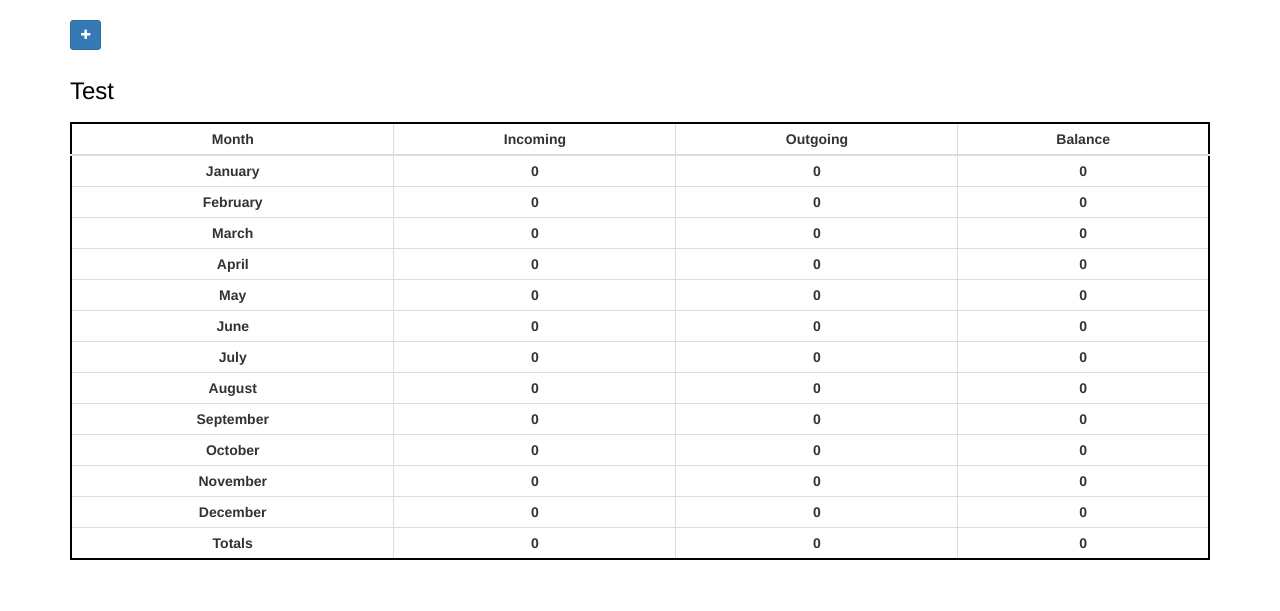
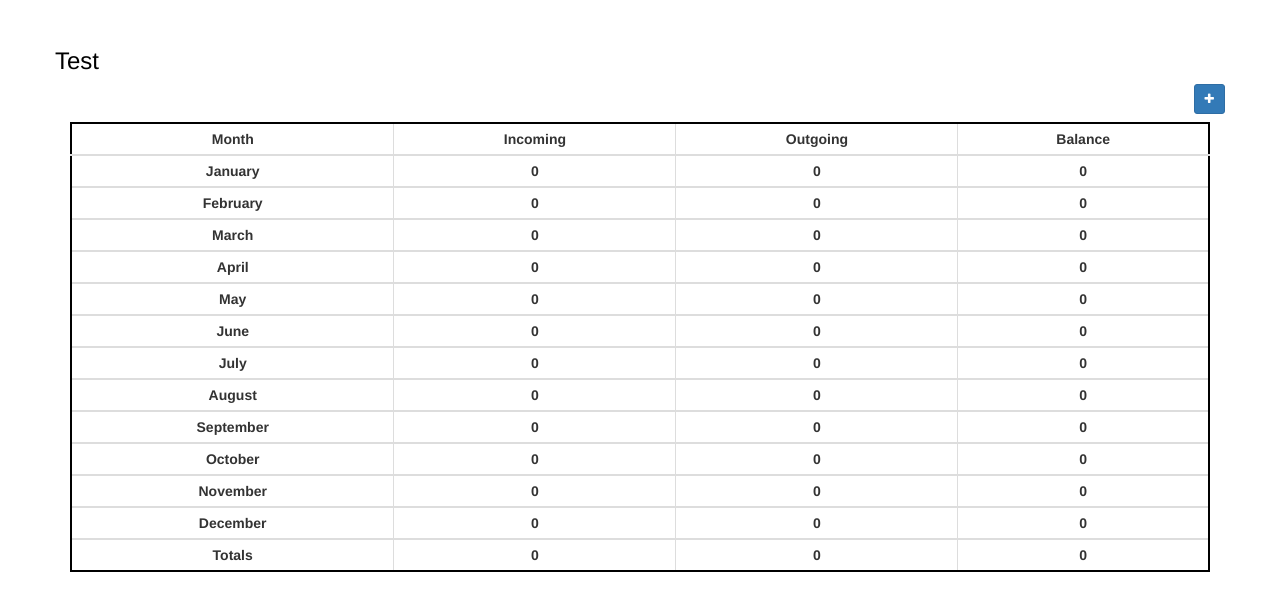
Before and after one commit to JeffreyThijs/personal_finance_tool, a Flask app: page /core/prognosis/yearly_overview in a window 1280 px wide. Shown: the part 72-683 px from the top of the page. Run offline with Flask 2, Linux system fonts and the light colour scheme; a user stored in the database is signed in; tables that the repository leaves empty hold one stand-in row (values such as "Sample post"); some libraries are stand-ins or nearby versions.

Commit message:
added accordeon collapse rows

```diff
--- a/app/static/styles.css
+++ b/app/static/styles.css
@@ -1,6 +1,15 @@
 .table td,
 .table th {
   border: none;
+}
+
+.hiddenRow {
+  padding: 0 4px !important;
+  background-color: #eeeeee;
+  font-size: 13px;
+}
+.accordian-body span{
+color:#a2a2a2 !important;
 }
 
 caption{
--- /dev/null
+++ b/app/static/yearly_overview.js
@@ -0,0 +1,4 @@
+$('.accordion-toggle').click(function(){
+	$('.hiddenRow').hide();
+	$(this).next('tr').find('.hiddenRow').show();
+});
--- a/app/templates/core/prognosis/yearly_overview.html
+++ b/app/templates/core/prognosis/yearly_overview.html
@@ -12,24 +12,28 @@
 
 {% block scripts %}
 {{super()}}
-
-<!-- Include Date Range Picker -->
-<script type="text/javascript"
-  src="https://cdnjs.cloudflare.com/ajax/libs/bootstrap-datepicker/1.4.1/js/bootstrap-datepicker.min.js"></script>
+<script src="{{ url_for('static', filename='yearly_overview.js') }}"></script>
 {% endblock %}
 
 {% block app_content %}
 
+
+
+<div class="pt-3 accordion" id="TableAccordeon">
+  <table class="table table-hover table-condensed table-bordered" id="table">
+    <caption>
+      <div class="row">
+        <div class="col-sm">
+          <h3>Test</h3>
+        </div>
+        <div class="col-sm text-right">
           <span data-toggle="modal" data-target="#AddNewPrognosisModal">
               <a type="button" class="btn btn-sm btn-primary" data-placement="bottom" title="Add" data-toggle="tooltip">
-    <span class="fa fa-plus"></span>
+                <span class="fa fa-plus text-light"></span>
               </a>
           </span>
-
-<div class="pt-3">
-  <table class="table table-hover table-condensed table-bordered" id="table">
-    <caption>
-        <h3>Test</h3>
+        </div>
+      </div>
     <thead>
       <tr>
         <th scope="col">Month</th>
@@ -41,12 +45,25 @@
     </thead>
     <tbody>
       {% for key, value in data.items() %}
-      <tr>
+        {% set data_target_name = 'dt-'+key %}
+        <tr
+        {% if key != "Totals" %}
+          data-toggle="collapse" data-target="#{{data_target_name}}" class="accordion-toggle"
+        {% endif %}>
             <th scope="row">{{ key }}</th>
             <td> {{ value["incoming"] }} </td>
             <td> {{ value["outgoing"] }} </td>
             <td> {{ value["balance"] }} </td>
         </tr>
+        {% if key != "Totals" %}
+        <tr >
+            <td colspan="4" class="hiddenRow">
+              <div class="accordian-body collapse" id="{{data_target_name}}" data-parent="#TableAccordeon">
+                <p>{{ key }}</p>
+              </div>
+            </td>
+          </tr>
+        {% endif %}
       {% endfor %}
     </tbody>
   </table>
```
Lines whose indentation alone changed are shown as unchanged.
